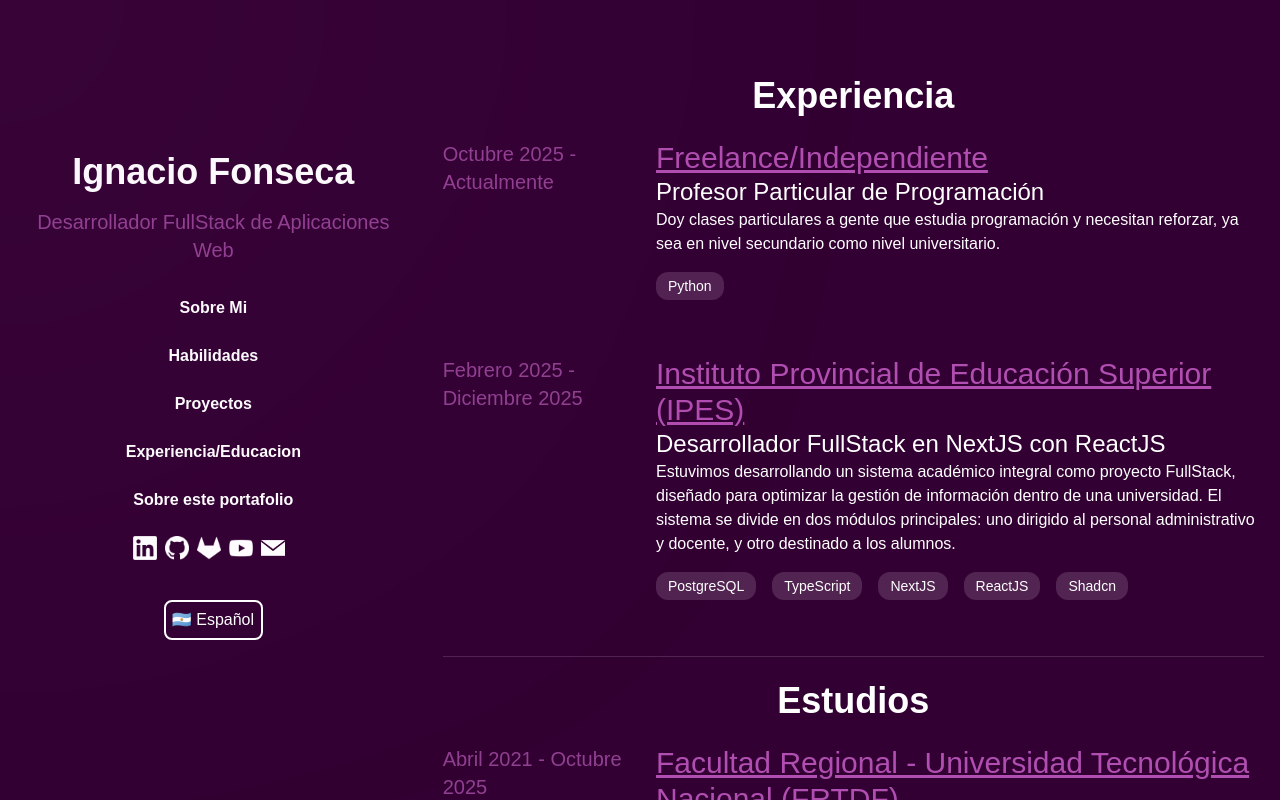
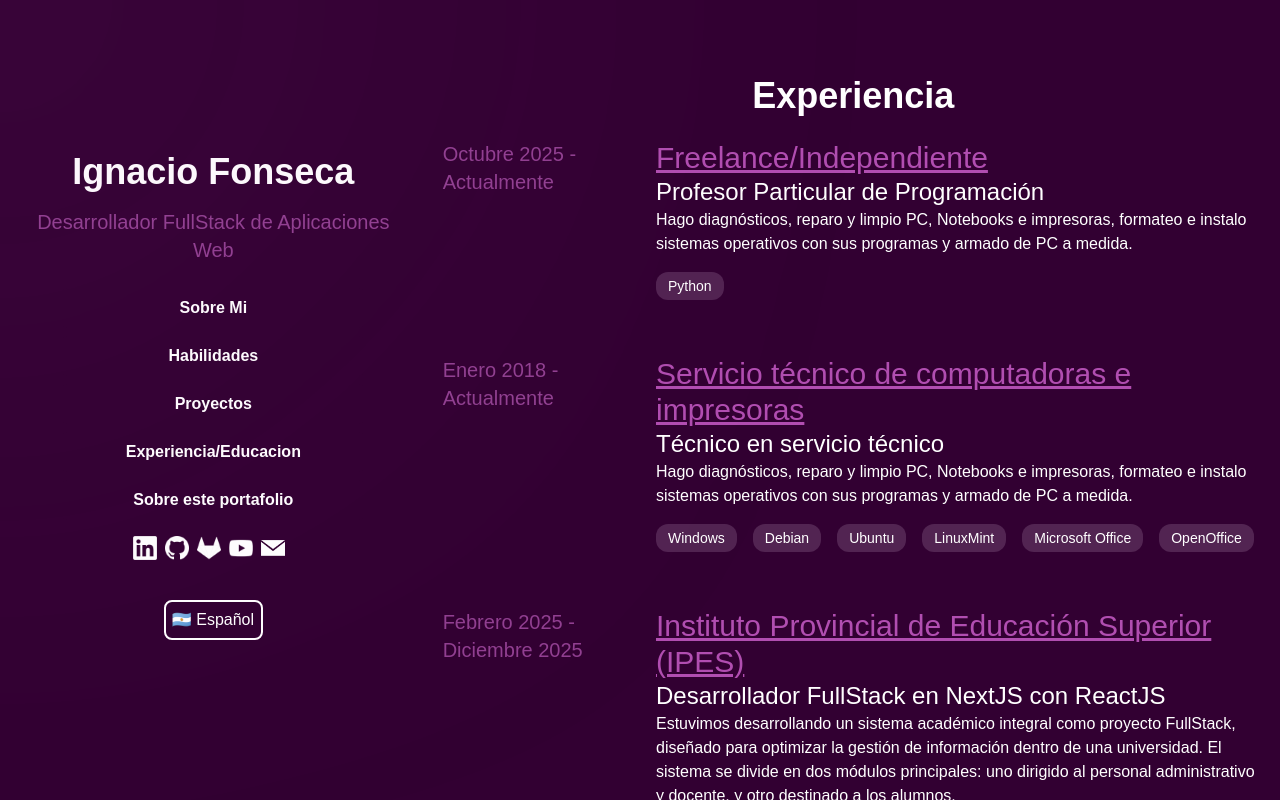
Before and after one commit to nachengue007/portafolio, a React (Vite) app: page / in a window 1280 px wide. Both pictures are taken after a click on the button "Experiencia/Educacion". Built offline with nearby package versions, Linux system fonts and the light colour scheme.

Commit message:
agregue el trabajo de tecnico

```diff
--- a/src/components/Education.tsx
+++ b/src/components/Education.tsx
@@ -6,11 +6,18 @@ export function Education(){
 
   const experiencia = [
     {
-      nombre: t('education.job2.name'),
-      titulo: t('education.job2.title'),
+      nombre: t('education.job3.name'),
+      titulo: t('education.job3.title'),
       duracion: `${t('month.oct')} 2025 - ${t('month.cur')}`,
       descripcion: t('education.job2.description'),
       aptitudes: ["Python"]
+    },
+    {
+      nombre: t('education.job2.name'),
+      titulo: t('education.job2.title'),
+      duracion: `${t('month.jan')} 2018 - ${t('month.cur')}`,
+      descripcion: t('education.job2.description'),
+      aptitudes: ["Windows", "Debian", "Ubuntu", "LinuxMint", "Microsoft Office", "OpenOffice"]
     },
     {
       nombre: t('education.job1.name'),
--- a/src/locale/en.json
+++ b/src/locale/en.json
@@ -113,6 +113,11 @@
         "description": "we developed a comprehensive academic system as a FullStack project, designed to optimize information management within a university. The system is divided into two main modules: one for administrative and teaching staff, and another for students."
       },
       "job2": {
+        "name": "Computer and Printer Repair Service",
+        "title": "Technical Support Specialist",
+        "description": "I diagnose, repair, and clean PCs, laptops, and printers; I format and install operating systems and software; and I build custom PCs."
+      },
+      "job3": {
         "name": "Freelance/Independent",
         "title": "Private programming tutor",
         "description": "I give private lessons to people who are studying programming and need extra help, whether at the highschool or university level."
--- a/src/locale/es.json
+++ b/src/locale/es.json
@@ -113,6 +113,11 @@
         "description": "Estuvimos desarrollando un sistema académico integral como proyecto FullStack, diseñado para optimizar la gestión de información dentro de una universidad. El sistema se divide en dos módulos principales: uno dirigido al personal administrativo y docente, y otro destinado a los alumnos."
       },
       "job2": {
+        "name": "Servicio técnico de computadoras e impresoras",
+        "title": "Técnico en servicio técnico",
+        "description": "Hago diagnósticos, reparo y limpio PC, Notebooks e impresoras, formateo e instalo sistemas operativos con sus programas y armado de PC a medida."
+      },
+      "job3": {
         "name": "Freelance/Independiente",
         "title": "Profesor Particular de Programación",
         "description": "Doy clases particulares a gente que estudia programación y necesitan reforzar, ya sea en nivel secundario como nivel universitario."
```
